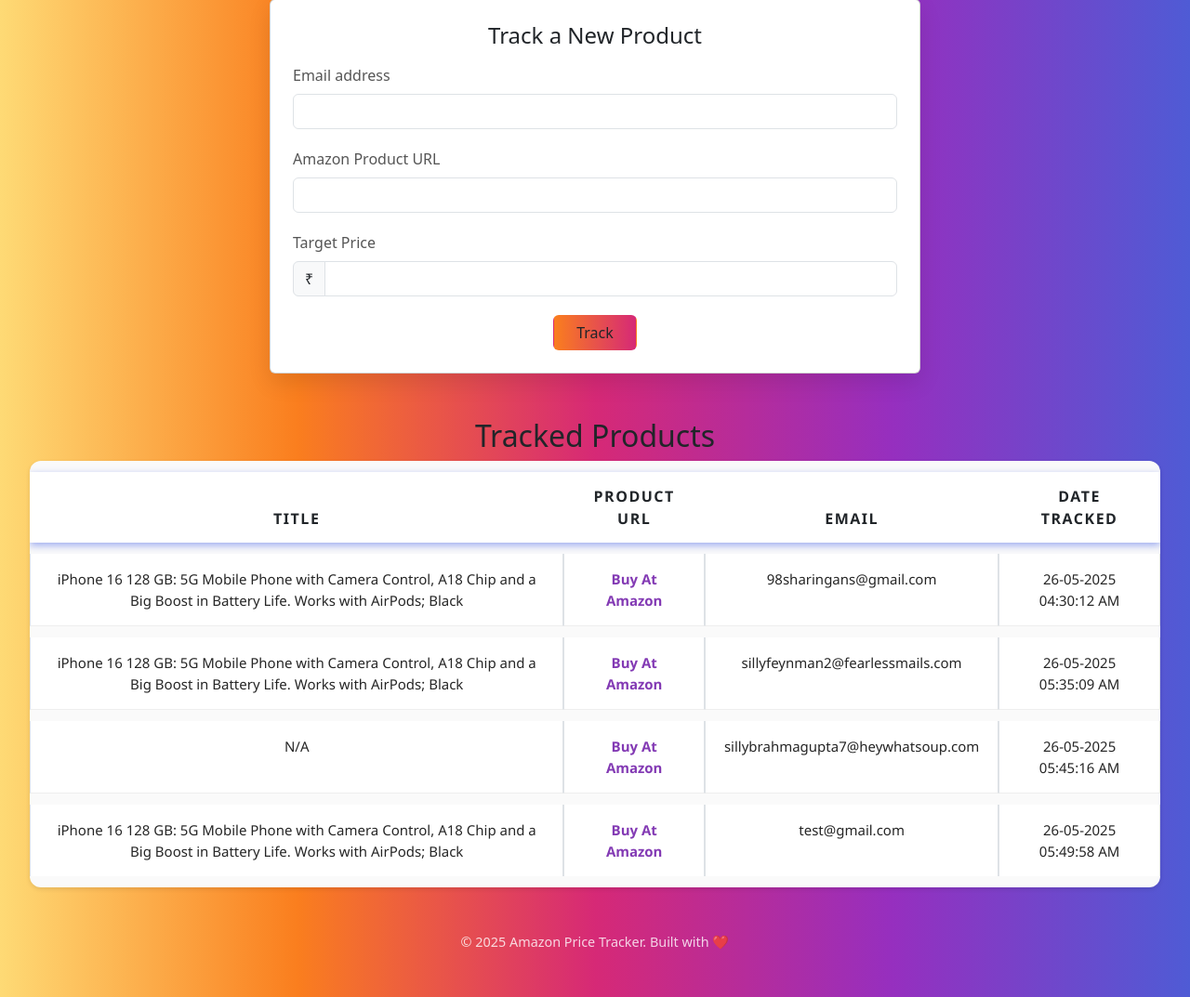
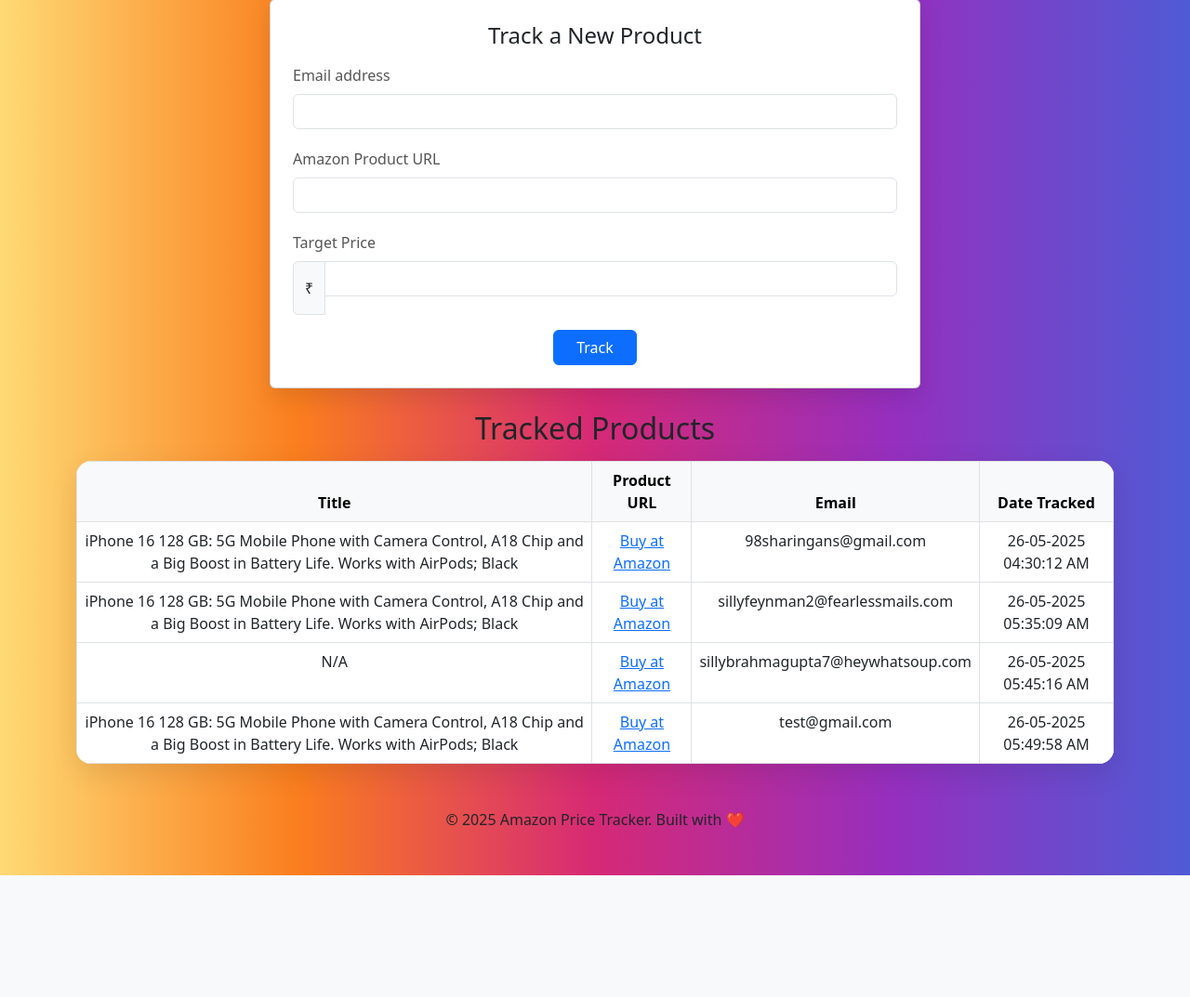
Before and after one commit to AyushSiddharthPatil/Amazon-Tracker, a Flask app: template templates/index.html in a window 1280 px wide. Shown: the part 113-1186 px from the top of the page at 93% size. After the commit the page ends 1055 px from the top, so only its background shows below. Run offline with Flask 3, Linux system fonts and the light colour scheme; the template is opened without the code that fills it: values that come from a table or form of the project are taken from there, others are empty; some web fonts are replaced.

Commit message:
major changes

```diff
--- a/app.py
+++ b/app.py
@@ -1,8 +1,7 @@
 import pytz
-from flask import Flask, render_template, request, redirect
+from flask import Flask, render_template, request
 from flask_sqlalchemy import SQLAlchemy
 from datetime import datetime
-import pytz
 from main import GetPrice, SendEmail
 from apscheduler.schedulers.background import BackgroundScheduler
 
@@ -12,30 +11,9 @@ def indian_time():
     return datetime.now(tz)
 
 
-def check_prices():
-    with app.app_context():
-        print("Running Scheduler price checks...")
-        price_checker = GetPrice()
-        email_sender = SendEmail()
-        products = Amazon.query.filter_by(notified=False).all()
-        for product in products:
-            try:
-                current_price = price_checker.get_price(product.url)
-                current_price = float(current_price.replace(",", ""))
-
-                if current_price <= product.target:
-                    email_sender.send_email(product.email)
-                    product.notified = True
-                    db.session.commit()
-                    print(f"Email Sent to {product.email} for {product.title}")
-            except Exception as e:
-                print(f"Error checking price for {product.title}: {e}")
-
-
 app = Flask(__name__)
 
-# DataBase Creation
-
+# Configure the SQLite database
 app.config['SQLALCHEMY_DATABASE_URI'] = "sqlite:///amazon.db"
 app.config['SQLALCHEMY_TRACK_MODIFICATIONS'] = False
 db = SQLAlchemy(app)
@@ -49,22 +27,39 @@ class Amazon(db.Model):
     date_created = db.Column(db.DateTime, default=indian_time)
     notified = db.Column(db.Boolean, default=False)
 
-    def __repr__(self) -> str:
+    def __repr__(self):
         return f"{self.email} - {self.title}"
 
 
-def create_tables():
-    db.create_all()
+def check_prices():
+    with app.app_context():
+        print("🔄 Running scheduler price checks...")
+        price_checker = GetPrice()
+        email_sender = SendEmail()
+        products = Amazon.query.filter_by(notified=False).all()
+        for product in products:
+            try:
+                current_price = price_checker.get_price(product.url)
+                current_price = float(current_price.replace(",", ""))
+
+                if current_price <= product.target:
+                    email_sender.send_email(product.email)
+                    product.notified = True
+                    db.session.commit()
+                    print(f"✅ Email sent to {product.email} for {product.title}")
+            except Exception as e:
+                print(f"❌ Error checking price for {product.title}: {e}")
 
 
-@app.route("/home", methods=['GET', 'POST'])
-def home():
+@app.route("/", methods=["GET", "POST"])
+def index():
     title = None
     message = None
-    if request.method == 'POST':
-        email = request.form['email']
-        url = request.form['url']
-        target = request.form['target']
+
+    if request.method == "POST":
+        email = request.form["email"]
+        url = request.form["url"]
+        target = request.form["target"]
 
         if not url.startswith("http://") and not url.startswith("https://"):
             url = "https://" + url
@@ -73,26 +68,22 @@ def home():
         try:
             price, title = price_checker.get_price(url)
         except Exception as e:
-            print("The title didn't fetched", e)
+            print("❌ Could not fetch product title or price:", e)
             title = "N/A"
+            price = "0"
 
-        print(f"Received email: {email}, url: {url}, title: {title}, Target_Price = {target}")
+        print(f"📩 Received: {email}, URL: {url}, Title: {title}, Target: {target}")
         existing = Amazon.query.get(email)
-        message = None
-        if target:
-            try:
-                target = int(target)
-                if float(price.replace(",", "")) <= target:
-                    message = f"📈 Price ₹{price} is still above your target ₹{target}"
 
-                    send_email = SendEmail()
-                    send_email.send_email(email)
-
-                else:
-                    message = f"📈 Price ₹{price} is still above your target ₹{target}"
-
-            except Exception as target_price_exception:
-                message = f"⚠️ Invalid price format or conversion issue: {target_price_exception}"
+        try:
+            target = int(target)
+            if float(price.replace(",", "")) <= target:
+                message = f"✅ Price ₹{price} is below or equal to your target ₹{target}."
+                SendEmail().send_email(email)
+            else:
+                message = f"📈 Price ₹{price} is still above your target ₹{target}."
+        except Exception as e:
+            message = f"⚠️ Invalid target price: {e}"
 
         if not existing:
             new_entry = Amazon(email=email, url=url, title=title, target=target)
@@ -100,19 +91,12 @@ def home():
             db.session.commit()
 
     all_products = Amazon.query.all()
-    # print(all_products)
     return render_template("index.html", all_products=all_products, title=title, message=message)
 
 
-# @app.route("/login", methods=['GET', 'POST'])
-# def login():
-#     pass
-
-scheduler = BackgroundScheduler()
-if __name__ == '__main__':
+if __name__ == "__main__":
     with app.app_context():
         db.create_all()
-
         scheduler = BackgroundScheduler()
         scheduler.add_job(check_prices, 'interval', hours=1)
         scheduler.start()
--- a/templates/index.html
+++ b/templates/index.html
@@ -9,45 +9,53 @@
 </head>
 <body>
 
-<nav class="navbar navbar-light mb-4">
+<nav class="navbar navbar-light bg-light mb-4">
     <div class="container">
-        <a class="navbar-brand" href="#">Amazon Price Tracker</a>
+        <a class="navbar-brand" href="/">Amazon Price Tracker</a>
     </div>
 </nav>
 
 <div class="container">
-    <div class="card p-4 mb-5">
+    <div class="card p-4 mb-4">
         <h4 class="mb-3 text-center">Track a New Product</h4>
-        <form method="POST" action="/home">
+
+        {% if message %}
+        <div class="alert alert-info text-center" role="alert">
+            {{ message }}
+        </div>
+        {% endif %}
+
+        <form method="POST" action="/">
             <div class="mb-3">
                 <label for="email" class="form-label">Email address</label>
                 <input name="email" type="email" class="form-control" id="email" required>
             </div>
+
             <div class="mb-3">
                 <label for="url" class="form-label">Amazon Product URL</label>
                 <input name="url" type="url" class="form-control" id="url" required>
             </div>
 
-            <div class="mb-auto">
+            <div class="mb-3">
                 <label for="target" class="form-label">Target Price</label>
                 <div class="input-group">
-                    <span class="input-group-text mb-auto">₹</span>
+                    <span class="input-group-text">₹</span>
                     <input name="target" type="number" class="form-control" id="target" required>
                 </div>
             </div>
 
             <div class="text-center">
-                <button type="submit" class="btn btn-custom px-4">Track</button>
+                <button type="submit" class="btn btn-primary px-4">Track</button>
             </div>
         </form>
     </div>
 </div>
 
-<div class="tracked">
-    <h2>Tracked Products</h2>
+<div class="container">
+    <h2 class="mb-3">Tracked Products</h2>
 
     <table class="table table-bordered table-hover">
-        <thead>
+        <thead class="table-light">
         <tr>
             <th>Title</th>
             <th>Product URL</th>
@@ -56,27 +64,22 @@
         </tr>
         </thead>
         <tbody>
-
         {% for product in all_products %}
-
         <tr>
-
-            <td>{{product.title or 'N/A'}}</td>
-            <td><a href="{{product.url}}" target="_blank">Buy At Amazon</a></td>
+            <td>{{ product.title or 'N/A' }}</td>
+            <td><a href="{{ product.url }}" target="_blank">Buy at Amazon</a></td>
             <td>{{ product.email }}</td>
             <td>{{ product.date_created.strftime("%d-%m-%Y %I:%M:%S %p") }}</td>
-
         </tr>
-
-
         {% endfor %}
-
         </tbody>
     </table>
 </div>
-<div class="footer">
+
+<footer class="text-center mt-5">
     <p>&copy; 2025 Amazon Price Tracker. Built with ❤️</p>
-</div>
+</footer>
+
 <script src="https://cdn.jsdelivr.net/npm/bootstrap@5.3.0/dist/js/bootstrap.bundle.min.js"></script>
 </body>
 </html>
```
Also changed, not shown: instance/amazon.db.
